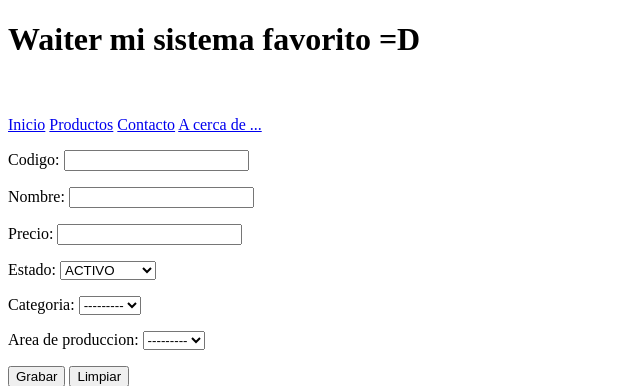
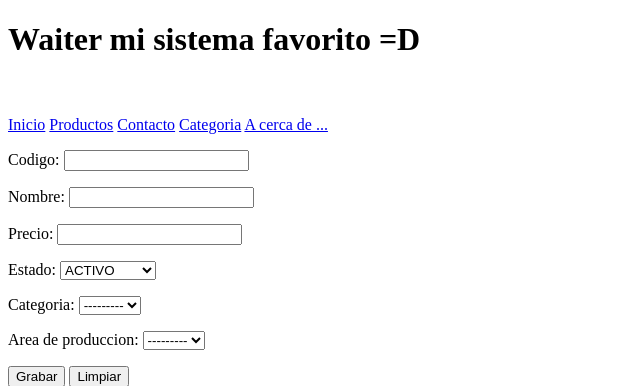
Before and after one commit to dianamor8/waiter, a Django app: a page that uses waiter/templates/base/base.html in a window 1280 px wide. Shown: the top 386 px of the page, without its empty margins (0-640 px from the left). Run offline with Django 3.2, Linux system fonts and the light colour scheme; data that the repository does not hold is empty.

Commit message:
CORRECCION ERRORES CATEGORIA

```diff
--- a/waiter/apps/producto/views.py
+++ b/waiter/apps/producto/views.py
@@ -45,6 +45,6 @@ def add_product_view(request):
 		return render(request,'producto/addProduct.html',ctx)
 
 def categories_view(request):
-	categorias= Categoria.objects.filter(id=1)
-	ctx= {'categorias':categorias}
+	cat= Categoria.objects.all()
+	ctx= {'categorias':cat}
 	return render(request,'producto/categories.html',ctx)
--- a/waiter/templates/base/base.html
+++ b/waiter/templates/base/base.html
@@ -10,11 +10,11 @@
 			<h1>Waiter mi sistema favorito =D </h1>
 			<br>
 			<br>
-
 			<nav>
 				<a href="{%url "vista_principal"%}">Inicio</a>
 				<a href="{%url "vista_products"%}">Productos</a>
 				<a href="{%url "vista_contacto"%}">Contacto</a>
+				<a href="{%url "vista_categories"%}">Categoria</a>
 				<a href="{%url "vista_about"%}">A cerca de ...</a>
 			</nav>
 		</header>
```
Also changed, not shown: waiter/templates/producto/categories.html (+5 -6 lines).
